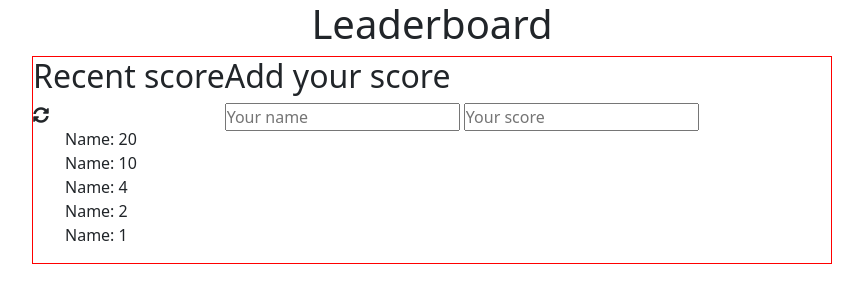
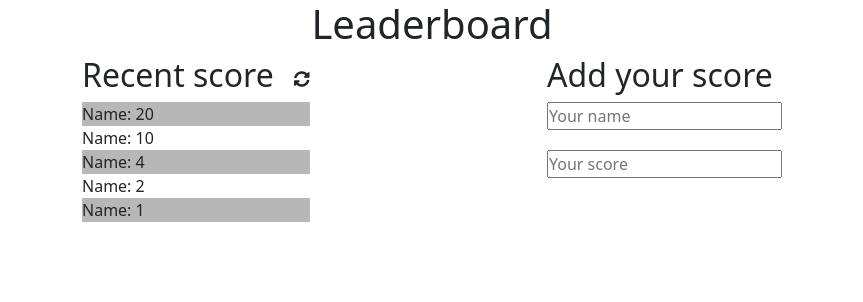
Before and after one commit to Mhdez221993/Leaderboard, a website built with webpack: page index.html in a window 1280 px wide. Shown: the whole page, without its empty margins (208-1071 px from the left). Built offline with nearby package versions, Linux system fonts and the light colour scheme.

Commit message:
Add basic styling

```diff
--- a/index.html
+++ b/index.html
@@ -10,9 +10,9 @@
 </head>
 <body>
     <h1 class="text-center">Leaderboard</h1>
-    <div class="wrapper d-flex">
+    <div class="wrapper">
         <section class="show-score">
-            <div>
+            <div class="header-score">
                 <h2>Recent score</h2>
                 <i class="fas fa-sync-alt"></i>
             </div>
@@ -26,7 +26,7 @@
         </section>
         <section class="add-score">
             <h2>Add your score</h2>
-            <form>
+            <form class="form">
                 <input type="text" placeholder="Your name">
                 <input type="text" placeholder="Your score">
             </form>
--- a/src/style.css
+++ b/src/style.css
@@ -1,14 +1,37 @@
 li,
 p,
 i,
-input {
+input,
+ul {
     list-style: none;
     margin: 0;
     padding: 0;
 }
 
 .wrapper {
-    width: 800px;
+    width: 700px;
     margin: auto;
-    border: 1px solid red;
+   display: flex;
+   justify-content: space-between;
 }
+
+.header-score {
+    display: flex;
+}
+
+i {
+    margin: 15px 0 0 20px;
+}
+
+li:nth-child(odd) {
+    background: rgb(184, 182, 182);
+  }
+
+.form {
+    display: flex;
+    flex-direction: column;
+}
+
+.form > input {
+    margin-bottom: 20px;
+}
```
